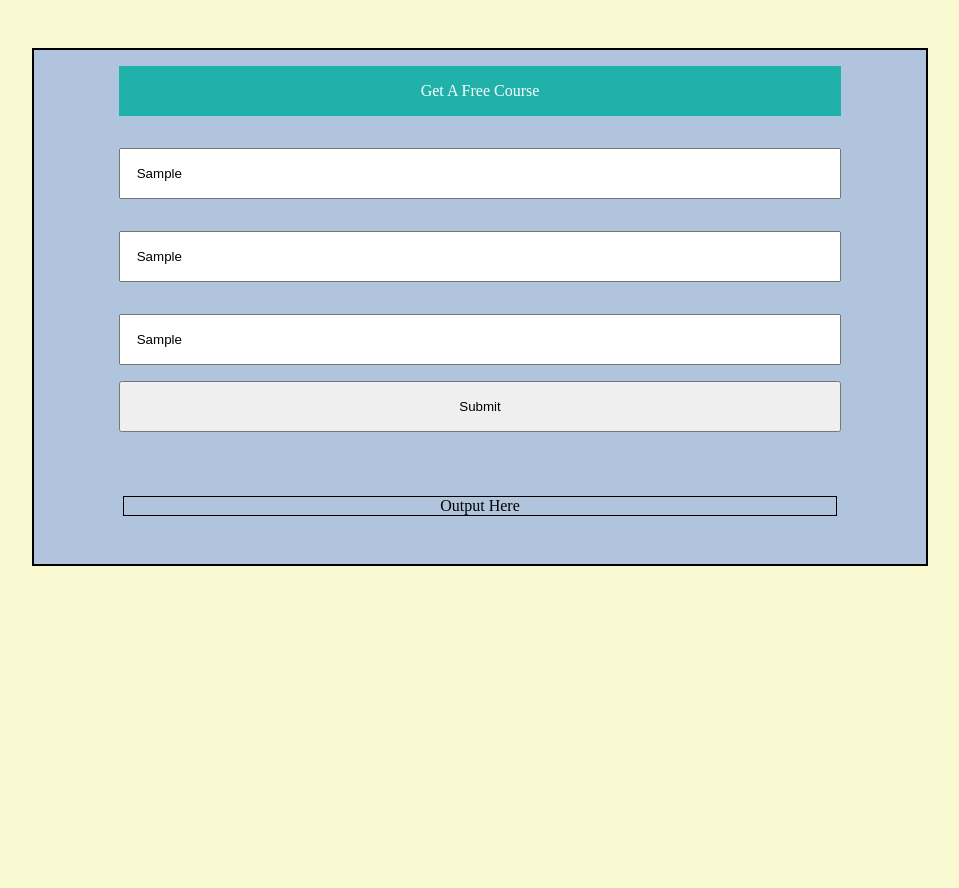
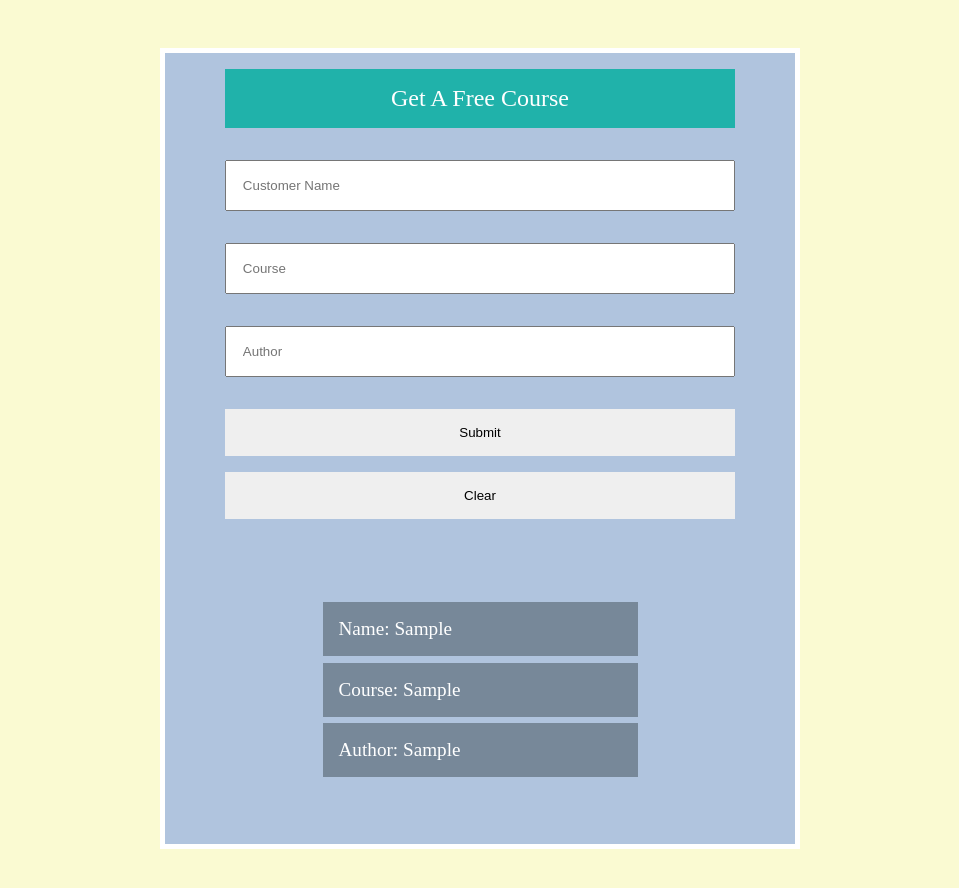
Before and after one commit to bhunor97/Small_JavaScript_Projects, a plain HTML site: page Course_Form/courseForm.html in a window 1280 px wide. Both pictures are taken after typing "Sample", "Sample", "Sample" into the empty fields and a click on the button "Submit". Shown: the whole page, without its empty margins (160-1119 px from the left). Before the commit the page ends 800 px from the top, so only its background shows below. Drawn offline with Linux system fonts and the light colour scheme.

Commit message:
output section / array of pictures (unfinished) / clear button

```diff
--- a/Course_Form/courseForm.css
+++ b/Course_Form/courseForm.css
@@ -15,6 +15,10 @@
   --margSmall: 1rem;
   --margMedium: 2rem;
   --margLarge: 3rem;
+
+  /* FONT */
+  --fontLarge: 1.5rem;
+  --fontMedium: 1.2rem;
 }
 
 body {
@@ -33,9 +37,9 @@ body {
   align-items: center;
   justify-content: space-around;
   height: auto;
-  width: 70%;
+  width: 50%;
   background-color: lightsteelblue;
-  border: 2px solid black;
+  border: 5px solid white;
 
   margin: var(--margLarge);
 }
@@ -61,6 +65,7 @@ body {
 
   padding: var(--padSmall);
   margin-top: var(--margSmall);
+  font-size: var(--fontLarge);
 }
 
 /* FORM */
@@ -103,7 +108,29 @@ body {
   align-items: center;
   justify-content: center;
   width: 100%;
+  border: none;
+  transition: 0.2s ease-in-out;
   padding: var(--padSmall);
+  margin: var(--margSmall);
+}
+
+.submitButt:hover {
+  background-color: lightgreen;
+}
+
+.clearButt {
+  display: flex;
+  flex-direction: column;
+  align-items: center;
+  justify-content: center;
+  width: 100%;
+  border: none;
+  transition: 0.2s ease-in-out;
+  padding: var(--padSmall);
+}
+
+.clearButt:hover {
+  background-color: lightcoral;
 }
 
 /* OUTPUT DIV */
@@ -112,8 +139,54 @@ body {
   flex-direction: column;
   align-items: center;
   justify-content: center;
-  width: 80%;
-  border: 1px solid black;
+  width: 50%;
+  /* border: 1px solid black; */
 
   margin: var(--margLarge);
 }
+
+.newSection {
+  display: flex;
+  flex-direction: column;
+  align-items: center;
+  justify-content: center;
+  width: 100%;
+
+  margin: var(--margSmall);
+}
+
+/* .newPicDiv {
+  display: flex;
+  flex-direction: column;
+  align-items: center;
+  justify-content: center;
+  background-position: center;
+  background-repeat: no-repeat;
+  background-size: cover;
+  width: 100%;
+  height: auto;
+} */
+
+.newUl {
+  display: flex;
+  flex-direction: column;
+  align-items: center;
+  justify-content: center;
+  list-style: none;
+  width: 100%;
+}
+
+.newUl li {
+  display: flex;
+  flex-direction: column;
+  align-items: flex-start;
+  justify-content: center;
+  width: 100%;
+
+  background-color: lightslategrey;
+  color: white;
+
+  padding: var(--padSmall);
+  font-size: var(--fontMedium);
+  margin: 0.2rem;
+}
--- a/Course_Form/courseForm.html
+++ b/Course_Form/courseForm.html
@@ -45,11 +45,12 @@
             >
               Submit
             </button>
+            <button type="reset" id="clearButt" class="clearButt">Clear</button>
           </div>
         </form>
       </div>
       <!-- OUTPUT DIV -->
-      <div id="outputDiv" class="outputDiv">Output Here</div>
+      <div id="outputDiv" class="outputDiv"></div>
     </section>
     <script src="courseForm.js"></script>
   </body>
--- a/Course_Form/courseForm.js
+++ b/Course_Form/courseForm.js
@@ -1,18 +1,60 @@
 const nameInput = document.getElementById("nameInput");
 const courseInput = document.getElementById("courseInput");
 const authorInput = document.getElementById("authorInput");
+const allInput = document.getElementsByTagName("input");
 const submitButt = document.getElementById("submitButt");
+const clearButt = document.getElementById("clearButt");
 const outputDiv = document.getElementById("outputDiv");
 const form = document.getElementById("formSection");
 
-// CONSTRUCTOR
+// ARRAY OF PICTURES
+const picArr = [
+  "url(https://assets.entrepreneur.com/content/3x2/2000/20150327221922-success-winning-inspirational.jpeg)",
+  "url(https://www.incimages.com/uploaded_files/image/1920x1080/getty_495142964_198701.jpg)",
+  "url(https://cranium-one.com/wp-content/uploads/2016/09/success.jpg)",
+  "url(https://base.imgix.net/files/base/ebm/ehstoday/image/2019/12/success.5df78d1970ca4.png?auto=format&fit=max&w=1200)",
+];
+
+const random = Math.floor(Math.random() * 3);
+
+// DATA CONSTRUCTOR
 class Data {
   constructor(name, course, author) {
     this.Name = name;
-    this.course = course;
-    this.author = author;
+    this.Course = course;
+    this.Author = author;
   }
 }
+
+// UI CONSTRUCTOR
+function UI() {}
+
+// createOutput
+UI.prototype.createOutput = function (data) {
+  // new ul with li
+  let newUl = document.createElement("ul");
+  newUl.className = "newUl";
+  newUl.innerHTML = `
+  <li>Name: ${data.Name}</li>
+  <li>Course: ${data.Course}</li>
+  <li>Author: ${data.Author}</li>
+  `;
+  // new section
+  let newSection = document.createElement("section");
+  newSection.className = "newSection";
+  // new picture div
+  let newPicDiv = document.createElement("div");
+  newPicDiv.className = "newPicDiv";
+  newPicDiv.style.backgroundImage = picArr[random];
+  // append
+  newSection.appendChild(newPicDiv);
+  newSection.appendChild(newUl);
+  outputDiv.appendChild(newSection);
+  // clear input fields
+  nameInput.value = "";
+  courseInput.value = "";
+  authorInput.value = "";
+};
 
 // FORM SUBMIT
 form.addEventListener("submit", (e) => {
@@ -21,25 +63,16 @@ form.addEventListener("submit", (e) => {
   const author = authorInput.value;
   const data = new Data(name, course, author);
 
+  const ui = new UI();
+  ui.createOutput(data);
+  console.log(outputDiv);
   e.preventDefault();
-  console.log(data);
 });
 
-// // CONSTRUCTOR
-// function Data(name, course, author) {
-//   this.Name = name;
-//   this.Course = course;
-//   this.Author = author;
-// }
-
-// // FORM SUBMIT
-// form.addEventListener("submit", (e) => {
-//   const name = nameInput.value;
-//   const course = courseInput.value;
-//   const author = authorInput.value;
-//   //   constructor being used
-//   const courseData = new Data(name, course, author);
-
-//   console.log(courseData);
-//   e.preventDefault();
-// });
+// CLEAR BUTTON
+clearButt.onclick = () => {
+  nameInput.value = "";
+  courseInput.value = "";
+  authorInput.value = "";
+  outputDiv.innerHTML = "";
+};
```
